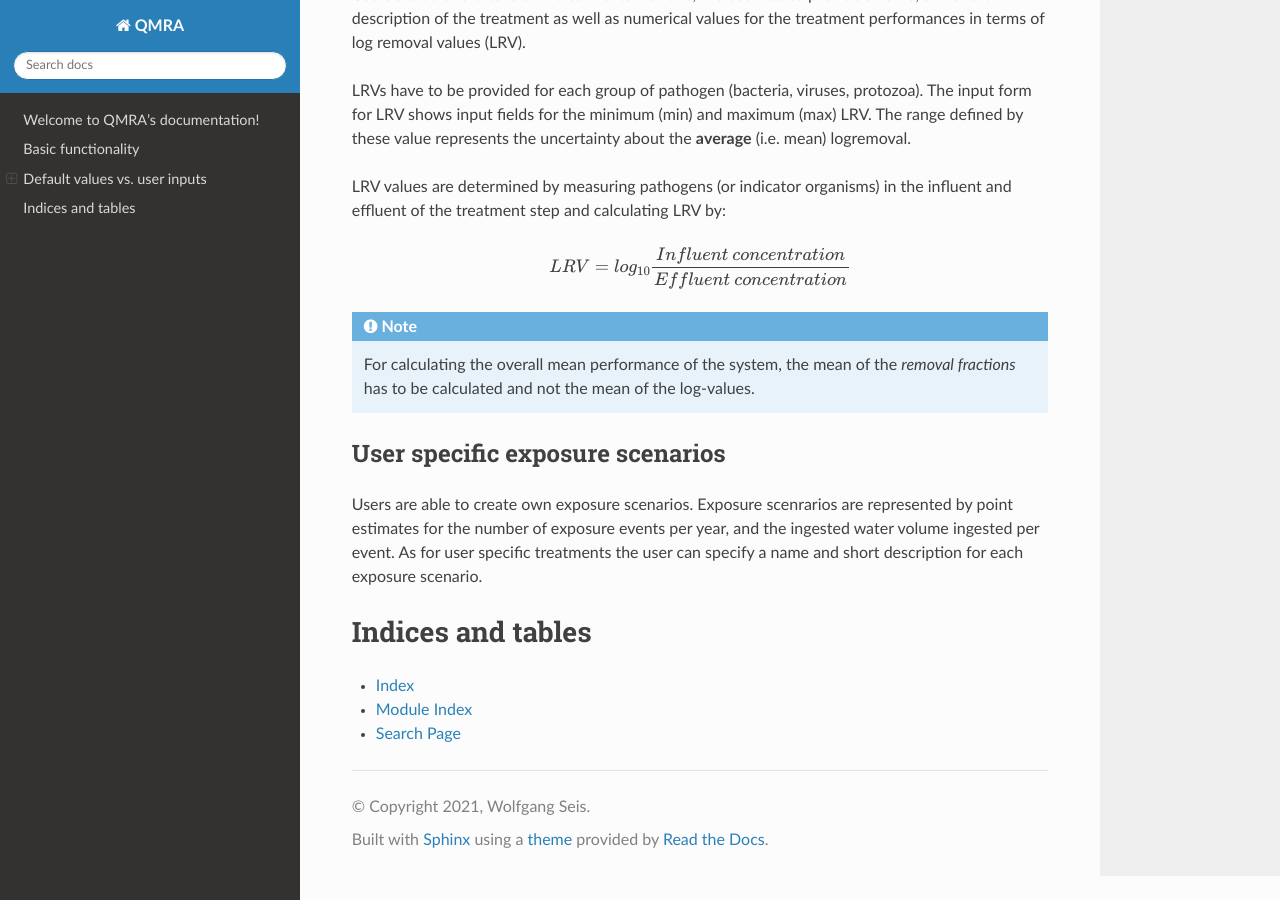
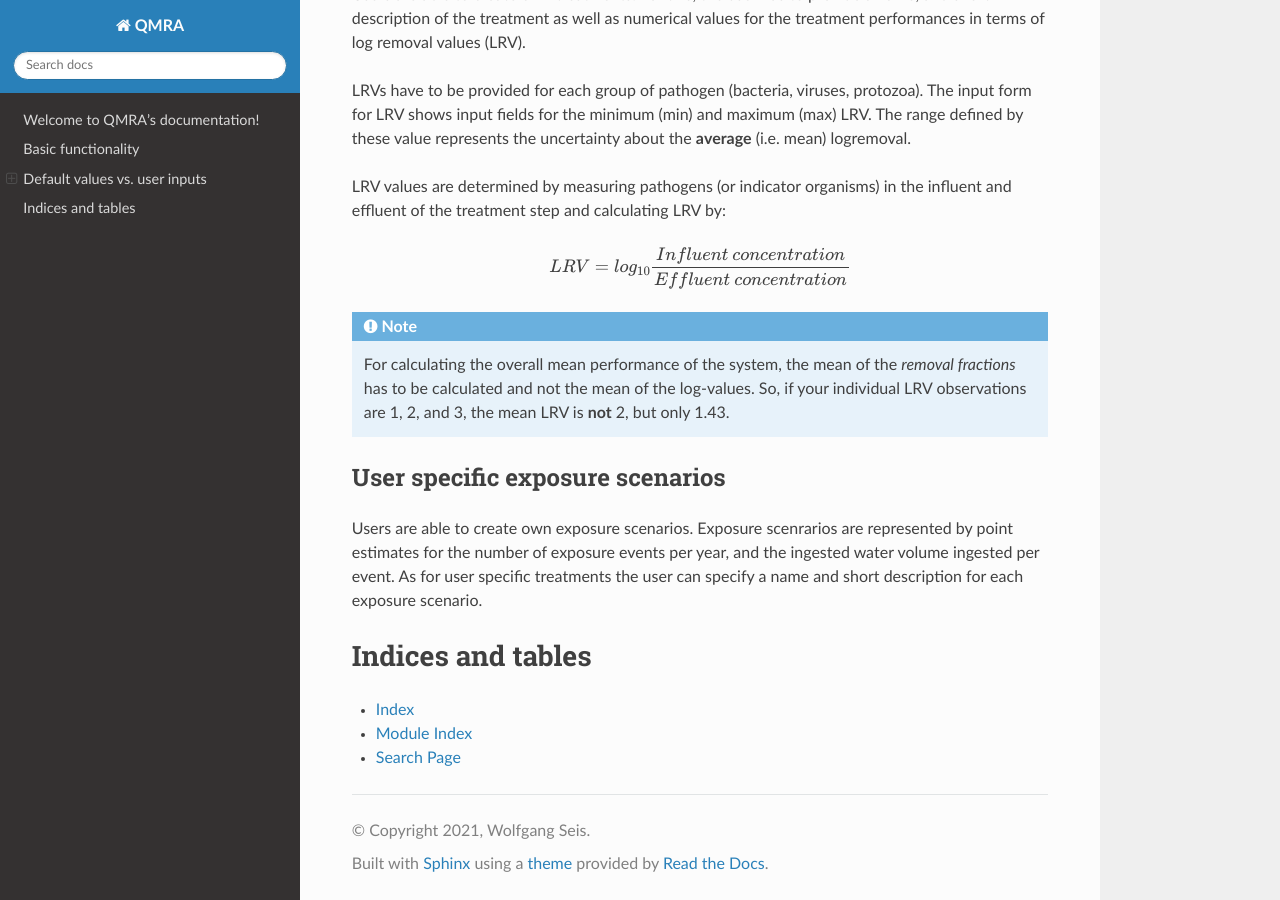
Before and after one commit to wseis/qmra, a Sphinx documentation site: the page built from docs/source/index.rst, in a window 1280 px wide and 900 px high, scrolled down 1051 px. Built offline with Sphinx 7.4.7 and the Read the Docs theme 2.0.0, drawn with Linux system fonts in a browser that asks for light colours.

Commit message:
add to documentation

```diff
--- a/docs/source/index.rst
+++ b/docs/source/index.rst
@@ -63,6 +63,8 @@ LRV values are determined by measuring pathogens (or indicator organisms) in the
 
     For calculating the overall mean performance of the system, the mean of the
     *removal fractions* has to be calculated and not the mean of the log-values.
+    So, if your individual LRV observations are 1, 2, and 3, the mean LRV is **not** 2,
+    but only 1.43.
 
 \
 
```
